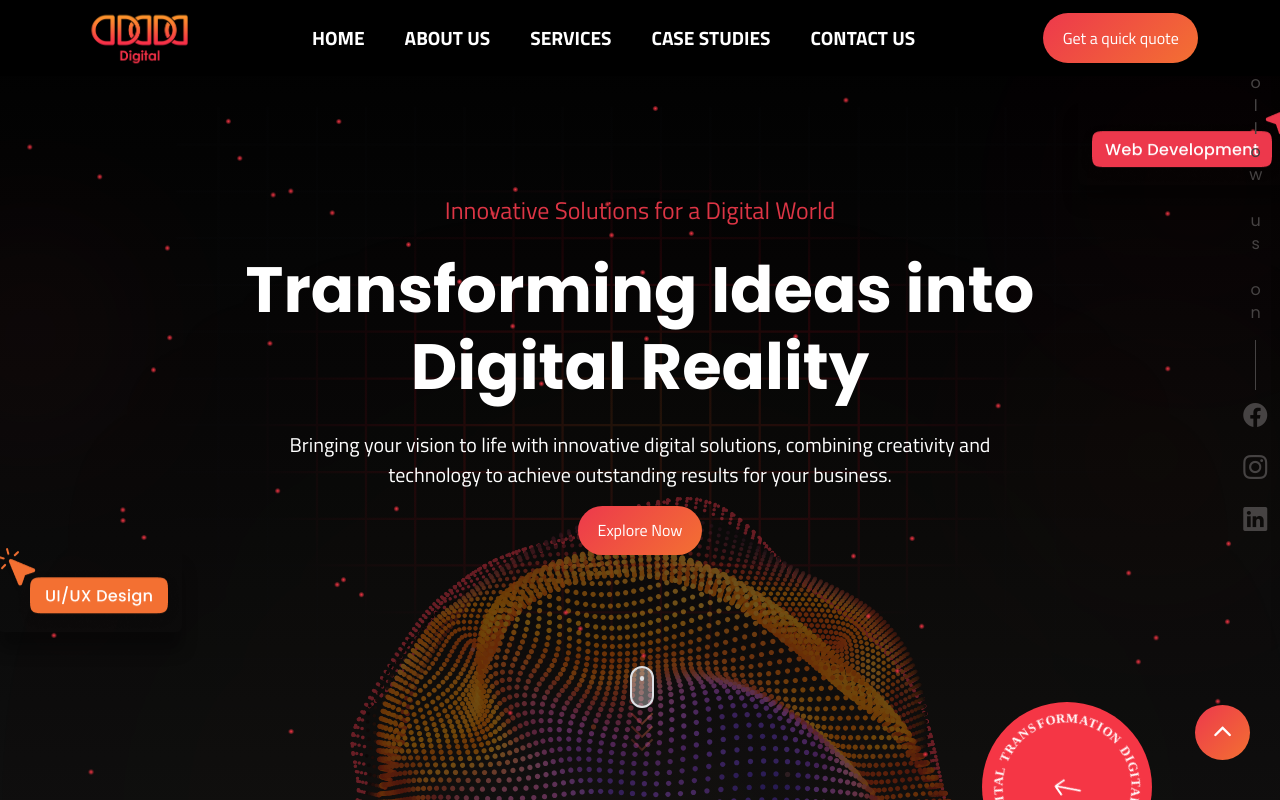
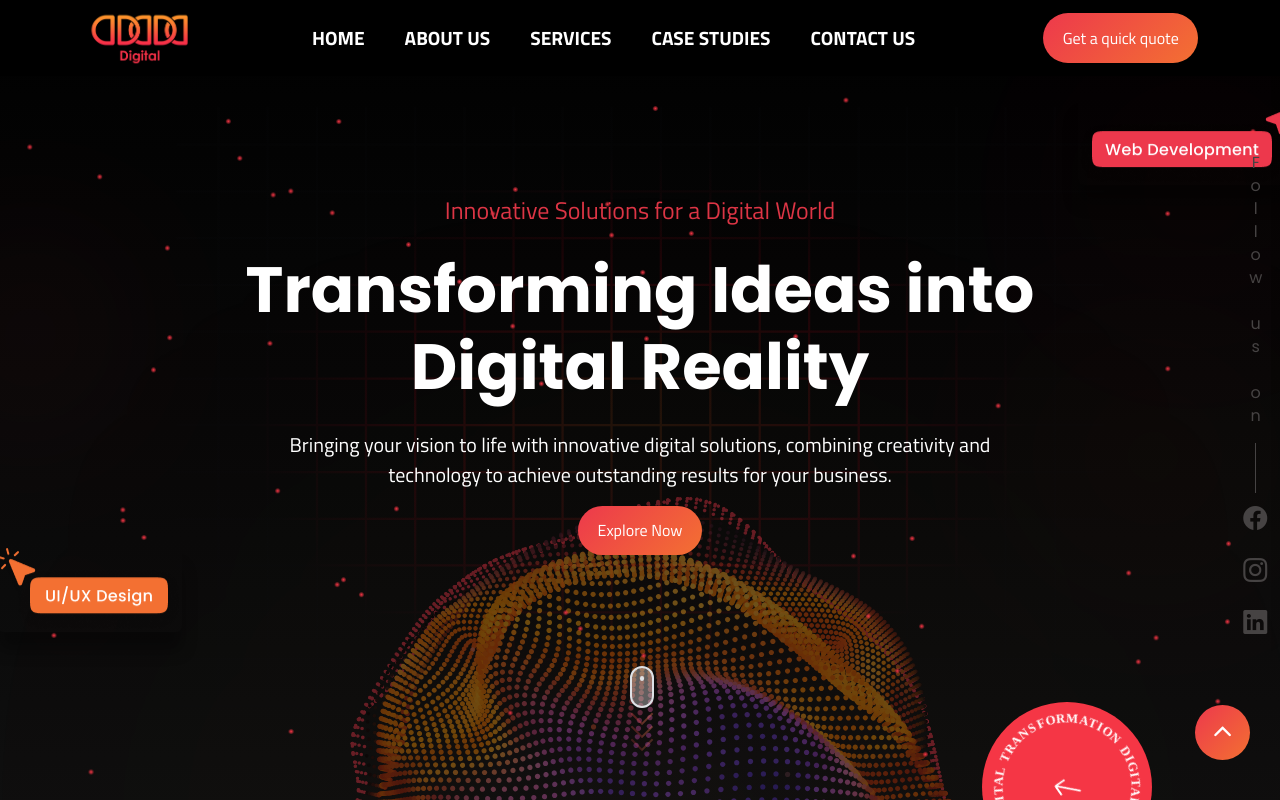
Before and after one commit to ADADA2025digital/ADADA-Digital, a React (Vite) app: page / in a window 1280 px wide. Shown: the top 800 px of the page. Built offline with nearby package versions, Linux system fonts and the light colour scheme.

Commit message:
follow us text

```diff
--- a/src/Pages/Home.jsx
+++ b/src/Pages/Home.jsx
@@ -396,7 +396,7 @@ function Home() {
 
           {/* social rail */}
           <motion.div
-            className="social-container d-none d-md-block flex-column align-items-center position-absolute z-2"
+            className="social-container d-none d-md-block flex-column align-items-end justify-content-end position-absolute top-50 translate-middle-y z-2"
             initial={{ opacity: 0, x: -16 }}
             whileInView={{ opacity: 1, x: 0, transition: { duration: 0.45 } }}
             viewport={{ once: true, amount: 0.3 }}
```
